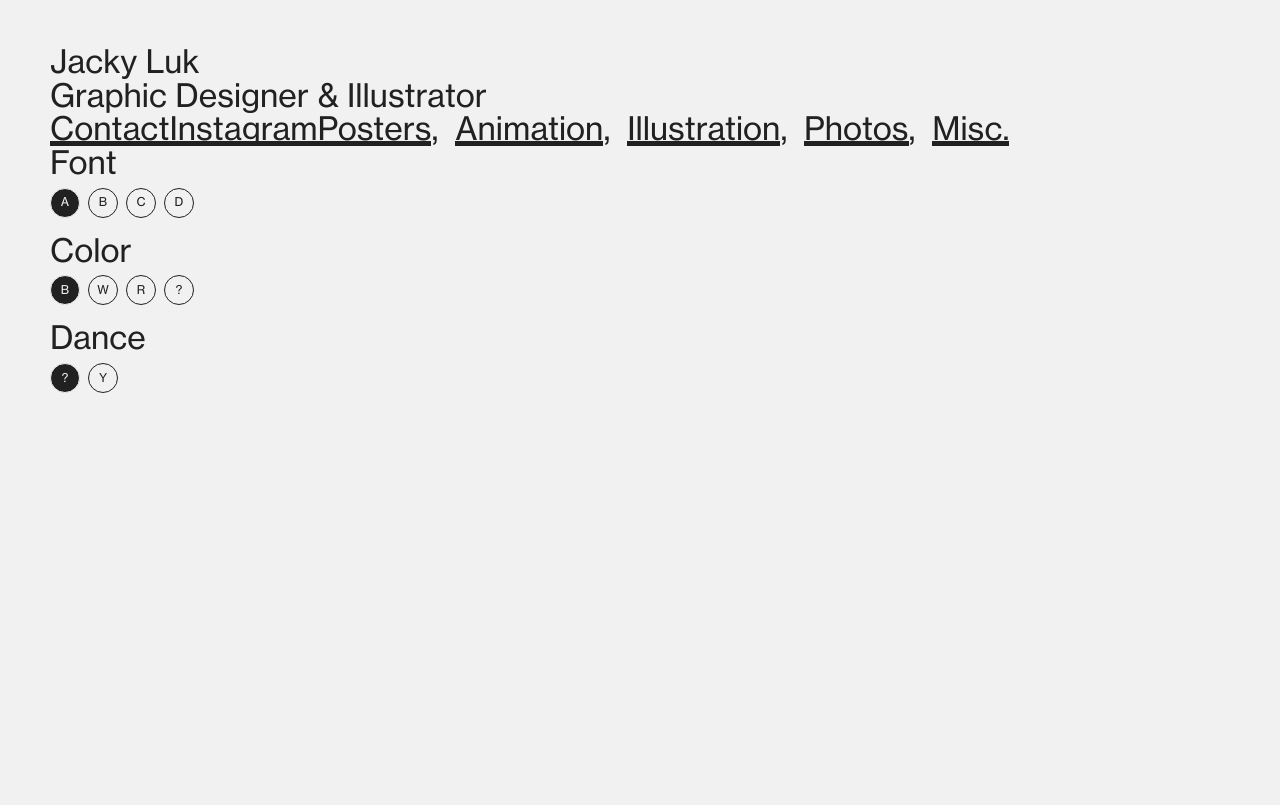
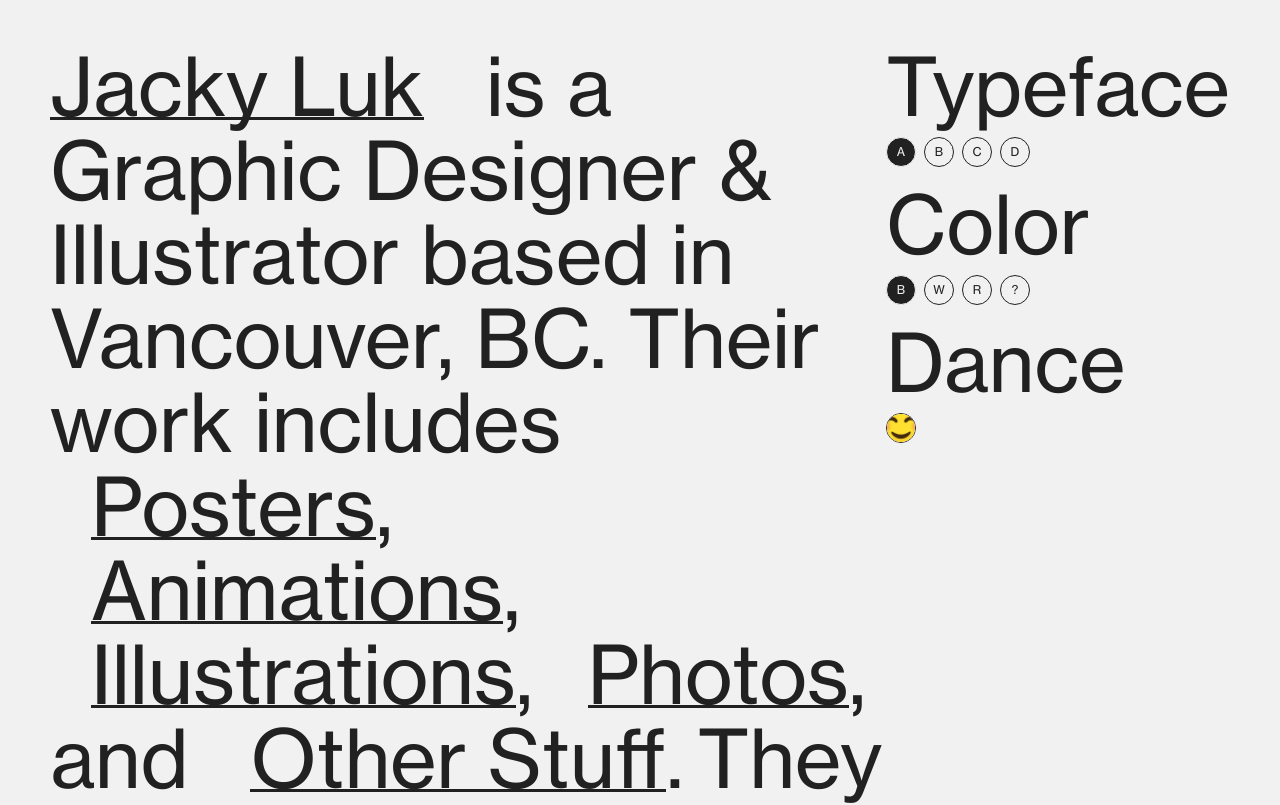
Before and after one commit to jkluk1996/jkluk, a Vue app: page /animation/brokenbottle in a window 1280 px wide. Shown: the top 805 px of the page. Built offline with nearby package versions, Linux system fonts and the light colour scheme; data requests are answered from the project's data file; grey boxes are pictures that could not be loaded.

Commit message:
Add dancing button

```diff
--- a/db.json
+++ b/db.json
@@ -7,13 +7,13 @@
          "description" : "<p>Posters designed for a range of musicians aiming to create a visual representation of the artist’s music. As this project continued, this went on to include television series and movies. One of the main challenges of this project involved maintaining a consistent visual language between what the artist’s already established and the poster. This involved researching said visual language in their music videos and album cover designs, the direction they intended their music to go, and the artist’s overall ethos. The posters typically incorporated an illustrative quality whether that be with hand drawn typography or crudely drawn smiley faces. The intent of these hand drawn elements was to bring in a personal interpretation of the musicians visual language, and more importantly, create a design which maintains a sense of fun.</p>"
       },
       {
-         "title":"Animation",
+         "title":"Animations",
          "slug":"animation",
          "first":"brokenbottle",
          "description": "A series of short videos created in Maya or done using frame-by-frame animation in Photoshop focused on exploring different visual styles. A different song was chosen to be the theme of each animation with the goal of creating a visual representation of the chosen song. To do this each animation was created with a focus on expression rather than the realism some other works may pursue, curating the overall tone of the image through color, light, and movement. The animation for <i>Hurry Home</i> is a part of a larger unfinished series focused on dreamlike imagery and graphic narratives."
       },
       {
-         "title":"Illustration",
+         "title":"Illustrations",
          "slug":"illustration",
          "first":"toronto-raptors",
          "description": "<p>A recent illustration series on select NBA teams. Also included is an older illustration series aiming to create a visual representation of selected holidays and other seasonal events. Exploration and experimentation played a large role in this project, with the goal being to gain experience in the Adobe suite and to develop a sense of different illustration processes. For example, a majority of the animated illustrations were done through hand drawn frame by frame animation inspired by the works of Canadian animator, Norman Mclaren.</p>"
@@ -25,7 +25,7 @@
          "description": "<p>Photographs taken across Canada, Japan, and Hong Kong made with a mixture of analog and digital processes, and edited digitally using Photoshop and Lightroom. Currently focused on a series of diptychs that explores the connection of images through color, composition, lighting, and feeling.</p>"
       },
       {
-         "title":"Misc.",
+         "title":"Other Stuff",
          "slug":"misc",
          "first":"to-carve-a-smile",
          "description": "<p>Selected projects that don’t fall under the other categories. The short film, <i>To Carve a Smile</i> won Digital Health Circle’s Help My Grandma Day Contest, a digital storytelling contest aimed at building community through intergenerational storytelling. Live video effects created using Max software developed by Cycling ‘74.</p>"
--- a/src/App.vue
+++ b/src/App.vue
@@ -2,13 +2,17 @@
   <div :class="classObject"
     class="app flex flex-column"
     v-bind:style="styleChosen">
-    <header class="heading pb-md md:pb-2xl">
-      <router-link to="/home">
-      <h2
-        class="inline-block">Jacky Luk</h2> </router-link>
-      <div>
+    <header class="heading pb-sm flex">
+      <div class="flex-grow">
+      <p class="inline-block">
+        <router-link to="/">
+          <h2 class="link">Jacky Luk</h2>
+        </router-link> &nbsp;
+        is a Graphic Designer &#38; Illustrator based in Vancouver, BC. Their work includes
+      &nbsp;
+      <!-- <div>
         <p>Graphic Designer &#38; Illustrator</p>
-      </div>
+      </div> -->
       <!-- <a
         :href="link.url"
         class="link inline-block"
@@ -16,33 +20,37 @@
         rel="noopener">
         {{ Contact }}
       </a> -->
-      <a
-        href="mailto:hi@jackyl.uk"
-        class="link inline-block"
-        target="_blank"
-        rel="noopener">
-        Contact
-      </a>
-      <a
-        href="mailto:hi@jackyl.uk"
-        class="link inline-block"
-        target="_blank"
-        rel="noopener">
-        Instagram
-      </a>
 
       <router-link
         v-for="(category, i) in $store.state.pages.categories"
         :to="{ name: 'projects', params: { category_slug: category.slug, project_slug: category.first } }"
         :key="category.slug"
         class="inline-block pr-sm">
-        <span class="link">{{ category.title }}</span><template v-if="i + 1 < $store.state.pages.categories.length">,</template>
-      </router-link>
+        <template v-if="i + 1 == $store.state.pages.categories.length">and</template> &nbsp;
+        <span class="link">{{ category.title }}</span>
+        <template v-if="i + 1 < $store.state.pages.categories.length">,</template>
+        <template v-else>.</template>
+      </router-link>They can be contacted via
+        <a href="mailto:hi@jackyl.uk"
+          class="link inline-block"
+          target="_blank"
+          rel="noopener">
+            Email
+        </a> or
+        <a
+          href="mailto:hi@jackyl.uk"
+          class="link inline-block"
+          target="_blank"
+          rel="noopener">
+          Instagram
+        </a>.
+      </p>
+  </div>
 
 
       <aside id="options">
         <section>
-          <div class="label"> Font </div>
+          <div class="label"> Typeface </div>
           <div class="option"
             v-bind:style="isSelected.Type.A"
             @click="changeType('A')">
@@ -89,16 +97,16 @@
         </section>
         <section>
           <div class="label"> Dance </div>
-          <div class="option"
+          <div class="danceOption"
           v-bind:style="isSelected.Dance.N"
-          @click="changeDance('N')">
-            <span class="">?</span>
+          @click="changeDance()">
+            <span style="padding-bottom: 12px;">☺️</span>
           </div>
-          <div class="option"
+          <!-- <div class="option"
           v-bind:style="isSelected.Dance.Y"
           @click="changeDance('Y')">
             <span >Y</span>
-          </div>
+          </div> -->
         </section>
       </aside>
     </header>
@@ -130,28 +138,28 @@
 
 
     <!-- <projects v-if="$route.params.category_slug !== category.slug"/> -->
-    <h1 v-if="$route.params.category_slug == 'information'"><router-view name="misc"/></h1>
-    <!-- <div v-else>test</div> -->
-    <!-- <projects /> -->
-    <projects v-else/>
+    <!-- <projects/> -->
+    <div id="projects">
+        <expandable :scroll-to="'#projects'">
+          <router-view name="projects"/>
+        </expandable>
+      </div>
 
-
-
-    <transition name="fade">
+    <!-- <transition name="fade">
       <section class="section relative flex-1" v-if="isHidden">
         <footer class="inline-block bottomright" v-if="selectedImage">
           <img :src="selectedImage" class="fitimage">
         </footer>
       </section>
-  </transition>
+  </transition> -->
   </div>
 </template>
 
 <script>
   import debounce from 'lodash/debounce'
   import EventBus from '@/event-bus'
-  // import Expandable from './components/Expandable.vue'
-  import Projects from './views/Projects.vue'
+  import Expandable from './components/Expandable.vue'
+  // import Projects from './views/Projects.vue'
   // import Info from './components/Info.vue'
 
   export default {
@@ -164,9 +172,9 @@
     },
 
     components: {
-      // Expandable,
+      Expandable,
       // Info,
-      Projects
+      // Projects
     },
 
     data () {
@@ -184,10 +192,10 @@
           color: '#212121',
           backgroundColor: '#f1f1f1',
           fontFamily: 'NeueHaasGrotesk',
-          fontSize: '13px'
+          fontSize: '12px'
         },
         type: 'A',
-        dance: 'N',
+        dance: false,
         isSelected : {
           Color : {
             A: {
@@ -209,8 +217,8 @@
           },
           Dance: {
             N: {
-              backgroundColor: "#212121",
-              color: "#f1f1f1"
+              backgroundColor: "#f1f1f1",
+              color: "#212121"
             },
             Y: null
           }
@@ -348,15 +356,14 @@
         this.changeDance(this.dance)
       },
       changeDance (dance) {
-        if (dance =="N") {
-          this.dance = 'N';
-          this.isSelected.Dance.N = this.selectedStyle();
-          this.isSelected.Dance.Y = this.unselectedStyle();
+        if (this.dance) {
+          this.dance = false;
+          this.isSelected.Dance.N = this.unselectedStyle();
         }
         else {
-          this.dance = 'Y';
-          this.isSelected.Dance.N = this.unselectedStyle();
-          this.isSelected.Dance.Y = this.selectedStyle();
+          this.dance = true;
+          this.isSelected.Dance.N = this.selectedStyle();
+          // this.isSelected.Dance.Y = this.selectedStyle();
         }
       },
     }
--- a/src/assets/css/main2.css
+++ b/src/assets/css/main2.css
@@ -306,7 +306,7 @@ h1,span {
 
 @media (min-width:768px) {
     .heading {
-        font-size: 2rem
+        font-size: 5rem
     }
 }
 
@@ -379,7 +379,7 @@ h1,span {
 
 @media (min-width:768px) {
     .link {
-        border-bottom-width: 5.4px
+        border-bottom-width: 3.4px
     }
 }
 
@@ -514,11 +514,15 @@ h1,span {
 }
 
 .pr-sm {
-    padding-right: 1.05rem
+    padding-right: 0.85rem
 }
 
 .pr-md {
     padding-right: 1.875rem
+}
+
+.pb-sm {
+    padding-bottom: 1.05rem
 }
 
 .pb-md {
@@ -827,6 +831,31 @@ section {
     margin-bottom: 0.5rem;
 }
 
+.danceOption {
+    margin-right: 0.5rem;
+    cursor: pointer;
+    display: -webkit-box;
+    display: -webkit-flex;
+    display: -ms-flexbox;
+    display: flex;
+    border: 1px solid;
+    -webkit-align-items: center;
+    -webkit-box-align: center;
+    -ms-flex-align: center;
+    align-items: center;
+    -webkit-box-pack: center;
+    -webkit-justify-content: center;
+    -ms-flex-pack: center;
+    justify-content: center;
+    height: 30px;
+    width: 30px;
+    border-radius: 50%;
+    font-size: 52px;
+    overflow: hidden;
+    -webkit-transition: 0.5s all;
+    transition: 0.5s all;
+}
+
 
     /*.color-red {
         color: red;
--- a/src/components/Page.vue
+++ b/src/components/Page.vue
@@ -4,7 +4,7 @@
       ref="header"
       class="heading flex justify-between mt-xs pt-xs pb-md md:mt-md md:pt-md md:pb-xl">
       <div class="flex-1">
-        <!-- <h2 class="inline-block">{{ title }}</h2> -->
+        <h2 class="inline-block">{{ title }}</h2>
       </div>
 
       <div class="flex-no-grow">
--- a/src/router/index.js
+++ b/src/router/index.js
@@ -7,7 +7,6 @@ import store from './../store/index.js'
 Vue.use(VueRouter)
 
 const routes = [
-  { path: '/', redirect: '/home/first' },
   {
     path: '/information',
     name: 'information',
--- a/src/views/Projects.vue
+++ b/src/views/Projects.vue
@@ -1,5 +1,5 @@
 <template>
-  <article>
+  <page :title="category.title">
     <!-- <ul>
           <li
               v-for="link in $store.state.pages.home"
@@ -26,13 +26,13 @@
           class="flex-auto flex-grow flex-no-shrink w-full md:min-w-220 pr-md">
           <div class="flex flex-wrap md:text-lg mb-1 md:mb-md">
             <!-- <h1 class="pr-sm flex-grow">{{ project.title }}</h1> -->
-            <!-- <div class="pr-sm flex-grow" v-if="project.extra">Teammates: {{ project.extra }}</div> -->
             <!-- <h1 class="pr-md" v-html="project.date"/> -->
             <h1 class="pr-sm flex-grow">{{this.index + 1}}/{{projects.length}}</h1>
+            <div class="pr-sm flex-grow" v-if="project.extra">Teammates: {{ project.extra }}</div>
           </div>
-          <!-- <div
+          <div
             class="rich-text"
-            v-html="category.description"/> -->
+            v-html="category.description"/>
         </div>
       </div>
 
@@ -52,11 +52,11 @@
         </button>
       </nav>
     </footer>
-  </article>
+  </page>
 </template>
 
 <script>
-// import Page from '../components/Page.vue'
+import Page from '../components/Page.vue'
 import Carousel from '../components/Carousel.vue'
 
 export default {
@@ -69,7 +69,7 @@ export default {
   },
 
   components: {
-    // Page,
+    Page,
     Carousel
   },
 
@@ -120,29 +120,30 @@ export default {
 
   created () {
     // TODO ingoreing this cause calling fetchData twice
-    // this.fetchData()
+    this.fetchData()
   },
 
   methods: {
     async fetchData () {
       const categorySlug = this.$route.params.category_slug
       const projectSlug = this.$route.params.project_slug
+      var category = this.$store.getters.category(categorySlug);
 
-       if (categorySlug == 'information') {return}
-      // if (!category) {
-      //   console.error('category not found')
-      //   return
+      if (!category) {
+        console.error('category not found')
+        return
+      }
+
+      // if (categorySlug != "home") {
+      //   var category = this.$store.getters.category(categorySlug);
+      // }
+      // else {
+      //   var category = {
+      //     first : "first"
+      //   }
       // }
 
       if (!projectSlug) {
-        if (categorySlug != "home") {
-          var category = this.$store.getters.category(categorySlug);
-        }
-        else {
-          var category = {
-            first : "first"
-          }
-        }
         this.$router.push({
           name: 'projects',
           params: {
@@ -161,7 +162,7 @@ export default {
         return
       }
 
-      // this.category = category
+      this.category = category
       this.projects = projects
       this.project = project
     },
```
